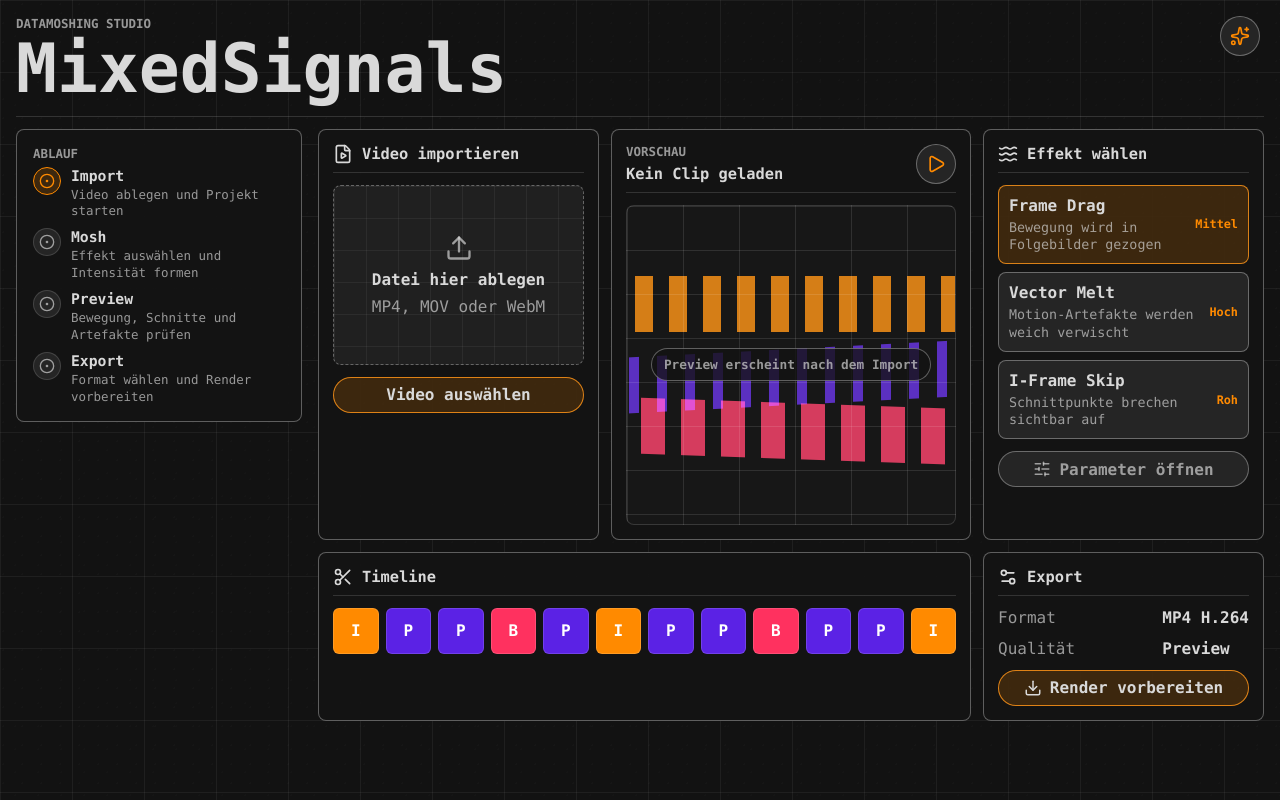
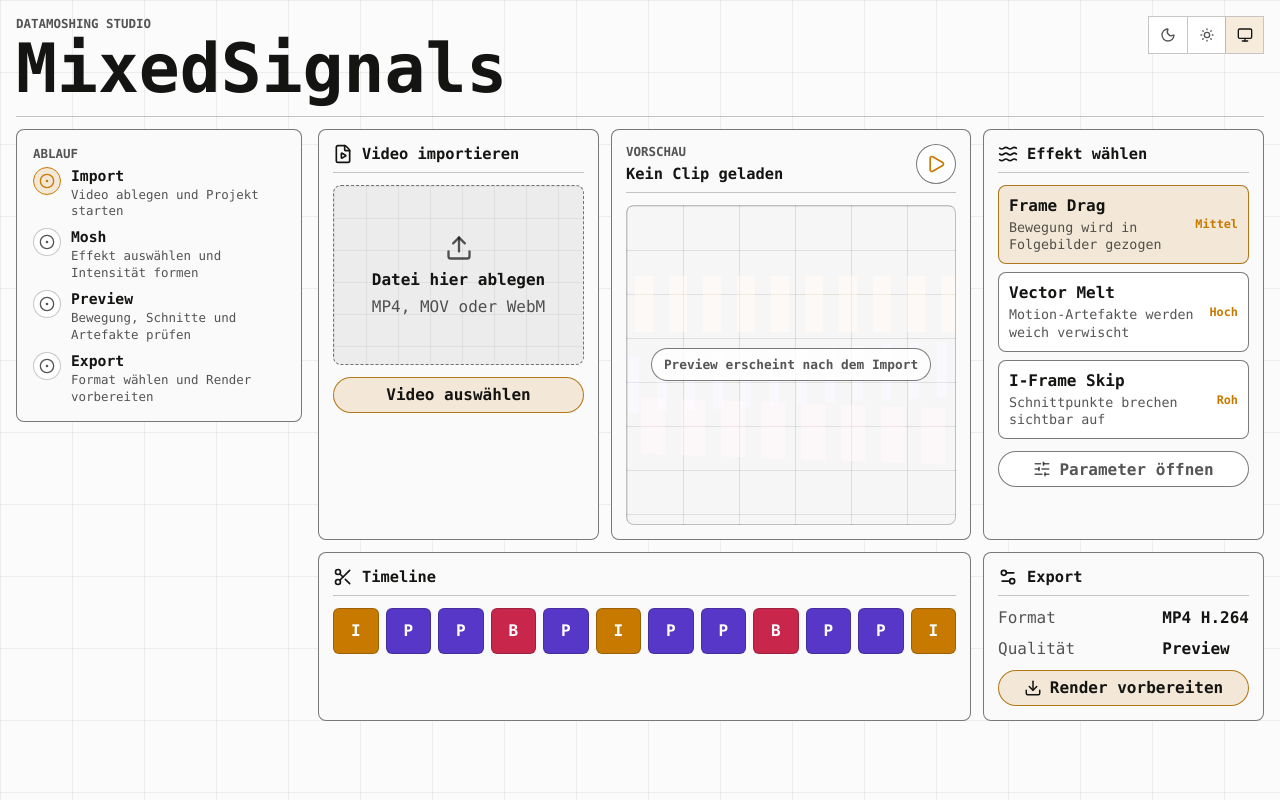
Before and after one commit to DavidMertTH/MixedSignals, a React (Vite) app: page / in a window 1280 px wide. Built offline with nearby package versions, Linux system fonts and the light colour scheme.

Commit message:
theme modes

```diff
--- a/src/styles.css
+++ b/src/styles.css
@@ -23,6 +23,37 @@
   --violet: #5b22e5;
   --grid: rgba(255, 255, 255, 0.105);
   --grid-soft: rgba(255, 255, 255, 0.055);
+  --noise-one: rgba(255, 255, 255, 0.05);
+  --noise-two: rgba(255, 255, 255, 0.04);
+  --preview-background: #171717;
+  --preview-chip: rgba(18, 18, 18, 0.78);
+}
+
+:root[data-theme="light"] {
+  color-scheme: light;
+  color: #141413;
+  background: #fbfbfb;
+  --background: #fbfbfb;
+  --surface: rgba(250, 250, 250, 0.98);
+  --panel: #ffffff;
+  --field: #ffffff;
+  --field-soft: rgba(18, 18, 18, 0.06);
+  --line: rgba(18, 18, 18, 0.56);
+  --line-soft: rgba(18, 18, 18, 0.24);
+  --text: #141413;
+  --muted: rgba(20, 20, 19, 0.72);
+  --dim: rgba(20, 20, 19, 0.54);
+  --orange: #c87900;
+  --orange-soft: rgba(200, 121, 0, 0.14);
+  --green: #008f5a;
+  --red: #c9264c;
+  --violet: #5637c8;
+  --grid: rgba(18, 18, 18, 0.1);
+  --grid-soft: rgba(18, 18, 18, 0.06);
+  --noise-one: rgba(18, 18, 18, 0.055);
+  --noise-two: rgba(18, 18, 18, 0.04);
+  --preview-background: #f6f6f6;
+  --preview-chip: rgba(255, 255, 255, 0.8);
 }
 
 * {
@@ -49,8 +80,8 @@ body::before {
   opacity: 0.24;
   mix-blend-mode: screen;
   background:
-    radial-gradient(circle at 18% 22%, rgba(255, 255, 255, 0.05) 0 1px, transparent 1px),
-    radial-gradient(circle at 67% 58%, rgba(255, 255, 255, 0.04) 0 1px, transparent 1px);
+    radial-gradient(circle at 18% 22%, var(--noise-one) 0 1px, transparent 1px),
+    radial-gradient(circle at 67% 58%, var(--noise-two) 0 1px, transparent 1px);
   background-size: 19px 19px, 23px 23px;
 }
 
@@ -71,7 +102,7 @@ button {
 
 .appHeader {
   display: grid;
-  grid-template-columns: minmax(0, 1fr) 44px;
+  grid-template-columns: minmax(0, 1fr) auto;
   gap: 16px;
   align-items: start;
   min-height: 78px;
@@ -290,6 +321,47 @@ button {
   color: var(--orange);
 }
 
+.themeSwitcher {
+  display: flex;
+  align-items: stretch;
+  overflow: hidden;
+  border: 1px solid var(--line-soft);
+  border-radius: 0;
+  background: var(--field);
+}
+
+.themeSwitcher button {
+  display: grid;
+  width: 38px;
+  min-height: 36px;
+  place-items: center;
+  border: 0;
+  border-left: 1px solid var(--line-soft);
+  background: transparent;
+  color: var(--muted);
+}
+
+.themeSwitcher button:first-child {
+  border-left: 0;
+}
+
+.themeSwitcher button.active {
+  background: var(--orange-soft);
+  color: var(--text);
+}
+
+.themeSwitcher span {
+  position: absolute;
+  width: 1px;
+  height: 1px;
+  padding: 0;
+  margin: -1px;
+  overflow: hidden;
+  clip: rect(0, 0, 0, 0);
+  white-space: nowrap;
+  border: 0;
+}
+
 .previewStage {
   min-height: 410px;
 }
@@ -315,7 +387,7 @@ button {
   background:
     linear-gradient(var(--grid) 1px, transparent 1px),
     linear-gradient(90deg, var(--grid) 1px, transparent 1px),
-    #171717;
+    var(--preview-background);
   background-size: 56px 44px;
   color: var(--text);
 }
@@ -326,7 +398,7 @@ button {
   padding: 8px 12px;
   border: 1px solid var(--line);
   border-radius: 999px;
-  background: rgba(18, 18, 18, 0.78);
+  background: var(--preview-chip);
   color: var(--muted);
   font-size: 0.8rem;
   font-weight: 900;
--- a/src/ui/layout/AppHeader.tsx
+++ b/src/ui/layout/AppHeader.tsx
@@ -1,4 +1,4 @@
-import { Sparkles } from "lucide-react";
+import { ThemeSwitcher } from "../theme/ThemeSwitcher";
 
 export function AppHeader() {
   return (
@@ -7,9 +7,7 @@ export function AppHeader() {
         <p className="eyebrow">Datamoshing Studio</p>
         <h1>MixedSignals</h1>
       </div>
-      <button className="iconButton" type="button" aria-label="Projekt speichern">
-        <Sparkles size={20} aria-hidden="true" />
-      </button>
+      <ThemeSwitcher />
     </header>
   );
 }
--- /dev/null
+++ b/src/ui/theme/ThemeSwitcher.tsx
@@ -0,0 +1,104 @@
+import { Monitor, Moon, SunMedium } from "lucide-react";
+import type { LucideIcon } from "lucide-react";
+import { useEffect, useState } from "react";
+import type { ThemeMode } from "./themeTypes";
+
+const themeStorageKey = "mixedsignals-theme";
+
+const themeOptions: Array<{
+  label: string;
+  mode: ThemeMode;
+  title: string;
+  icon: LucideIcon;
+}> = [
+  {
+    label: "Dark",
+    mode: "dark",
+    title: "Dark mode",
+    icon: Moon,
+  },
+  {
+    label: "Light",
+    mode: "light",
+    title: "Light mode",
+    icon: SunMedium,
+  },
+  {
+    label: "System",
+    mode: "system",
+    title: "System theme",
+    icon: Monitor,
+  },
+];
+
+function readStoredThemeMode(): ThemeMode {
+  if (typeof window === "undefined") {
+    return "system";
+  }
+
+  const storedThemeMode = window.localStorage.getItem(themeStorageKey);
+
+  if (storedThemeMode === "dark" || storedThemeMode === "light" || storedThemeMode === "system") {
+    return storedThemeMode;
+  }
+
+  return "system";
+}
+
+function resolveThemeMode(themeMode: ThemeMode): Exclude<ThemeMode, "system"> {
+  if (themeMode !== "system") {
+    return themeMode;
+  }
+
+  return window.matchMedia("(prefers-color-scheme: light)").matches ? "light" : "dark";
+}
+
+function applyThemeMode(themeMode: ThemeMode) {
+  const resolvedThemeMode = resolveThemeMode(themeMode);
+  document.documentElement.dataset.theme = resolvedThemeMode;
+  document.documentElement.dataset.themeMode = themeMode;
+}
+
+export function ThemeSwitcher() {
+  const [selectedThemeMode, setSelectedThemeMode] = useState<ThemeMode>(readStoredThemeMode);
+
+  useEffect(() => {
+    applyThemeMode(selectedThemeMode);
+    window.localStorage.setItem(themeStorageKey, selectedThemeMode);
+
+    if (selectedThemeMode !== "system") {
+      return;
+    }
+
+    const colorSchemeQuery = window.matchMedia("(prefers-color-scheme: light)");
+    const updateSystemTheme = () => applyThemeMode("system");
+
+    colorSchemeQuery.addEventListener("change", updateSystemTheme);
+
+    return () => colorSchemeQuery.removeEventListener("change", updateSystemTheme);
+  }, [selectedThemeMode]);
+
+  return (
+    <div className="themeSwitcher" aria-label="Theme">
+      {themeOptions.map((themeOption) => {
+        const ThemeIcon = themeOption.icon;
+        const isSelectedTheme = selectedThemeMode === themeOption.mode;
+
+        return (
+          <button
+            className={isSelectedTheme ? "active" : undefined}
+            type="button"
+            aria-label={themeOption.title}
+            aria-pressed={isSelectedTheme}
+            title={themeOption.title}
+            onClick={() => setSelectedThemeMode(themeOption.mode)}
+            key={themeOption.mode}
+          >
+            <ThemeIcon size={16} aria-hidden="true" />
+            <span>{themeOption.label}</span>
+          </button>
+        );
+      })}
+    </div>
+  );
+}
--- /dev/null
+++ b/src/ui/theme/themeTypes.ts
@@ -0,0 +1 @@
+export type ThemeMode = "dark" | "light" | "system";
```
